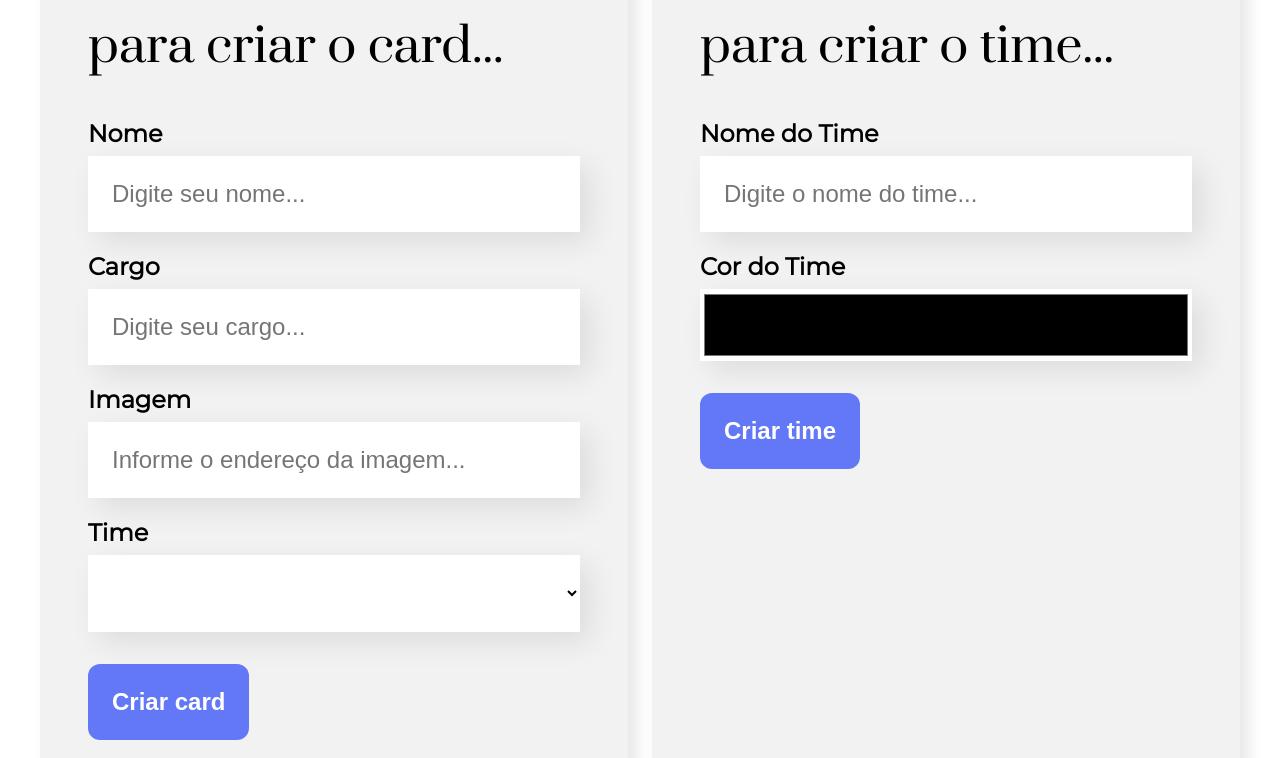
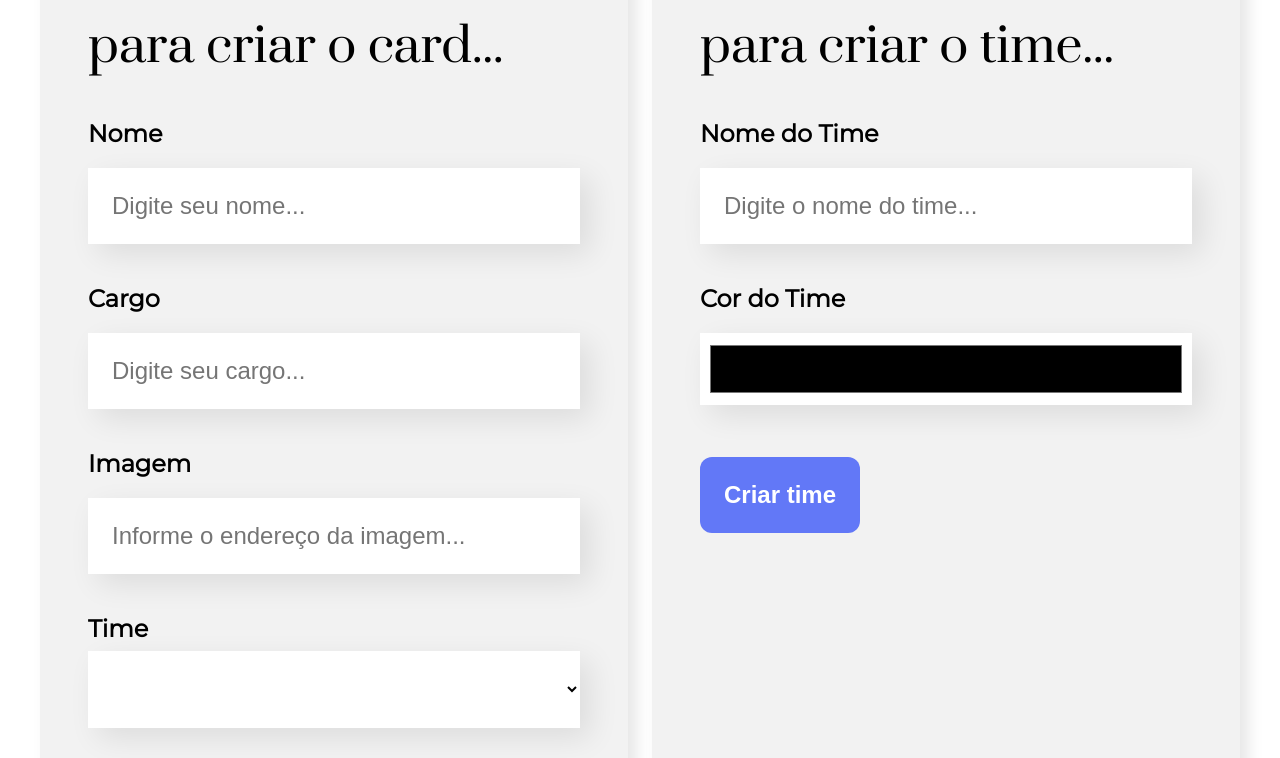
Before and after one commit to viniciussis/Organo_Project, a React (Create React App) app: page / in a window 1280 px wide. Shown: the part 693-1451 px from the top of the page. Built offline with nearby package versions, Linux system fonts and the light colour scheme; the HTML template or start-up script is replaced by a standard one.

Commit message:
v2.5
delete 'Color' component, leaving the component 'TextField' more generic

```diff
--- a/src/App.js
+++ b/src/App.js
@@ -36,10 +36,6 @@ function App() {
     )
   }
 
-  function favoriteMember(id) {
-
-  }
-
   return (
     <div className="App">
       <Banner/>
@@ -53,7 +49,6 @@ function App() {
         <Team
           onChanging={changingColor}
           members={members.filter(member => member.team === team.name)}
-          key={team.id}
           id={team.id}
           name={team.name}
           color={team.color}
--- a/src/components/Button/index.js
+++ b/src/components/Button/index.js
@@ -1,8 +1,8 @@
 import './Button.css'
 
-const Button = (props) => {
+const Button = ({children}) => {
   return (
-    <button className='button'>{props.children}</button>
+    <button className='button'>{children}</button>
   )
 }
 
--- a/src/components/Card/index.js
+++ b/src/components/Card/index.js
@@ -1,24 +1,24 @@
 import './Card.css';
 import { AiFillCloseCircle, AiFillHeart   } from "react-icons/ai";
 
-const Card = (props) => {
+const Card = ({ onDeleting, onFavorite, id, name, role, img, color }) => {
   return (
     <div className='card'>
       <AiFillCloseCircle
         className='delete'
         size={30}
-        onClick={() => props.onDeleting(props.id)}
+        onClick={() => onDeleting(id)}
       />
-      <div className='upSide' style={{backgroundColor: props.color}}>
-        <img src={props.img} alt={props.name}/>
+      <div className='upSide' style={{backgroundColor: color}}>
+        <img src={img} alt={name}/>
       </div>
       <div className='downSide'>
-        <h4 style={{color: props.color}}>{props.name}</h4>
-        <h5>{props.role}</h5>
+        <h4 style={{color: color}}>{name}</h4>
+        <h5>{role}</h5>
         <AiFillHeart
           className='favorite'
           size={30}
-          onClick={() => props.onFavorite(props.id)}/>
+          onClick={() => onFavorite(id)}/>
       </div>
     </div>
   )
--- a/src/components/Color/index.js
+++ /dev/null
@@ -1,17 +0,0 @@
-import './Color.css'
-
-const Color = (props) => {
-
-  const changing = (event) => {
-    props.onChange(event.target.value)
-  }
-
-  return (
-    <div className='input-color'>
-      <label htmlFor={props.label}>{props.label}</label>
-      <input type='color' value={props.value} onChange={changing} id={props.label} required={props.mandatory}/>
-    </div>
-  )
-}
-
-export default Color
--- a/src/components/Dropdown/index.js
+++ b/src/components/Dropdown/index.js
@@ -1,17 +1,17 @@
 import './Dropdown.css'
 
-const Dropdown = (props) => {
+const Dropdown = ({ value, mandatory, onChange, label, itens }) => {
 
   const changing = (event) => {
-    props.onChange(event.target.value)
+    onChange(event.target.value)
   }
 
   return (
     <div className='dropdown'>
-      <label htmlFor={props.label} >{props.label}</label>
-      <select value={props.value} id={props.label} required={props.mandatory} onChange={changing}>
+      <label htmlFor={label} >{label}</label>
+      <select value={value} id={label} required={mandatory} onChange={changing}>
         <option disabled style={{display:'none'}} ></option>
-        {props.itens.map(item => <option key={item}>{item}</option>)}
+        {itens.map(item => <option key={item}>{item}</option>)}
       </select>
     </div>
   )
--- a/src/components/Color/Color.css
+++ b/src/components/Field/Field.css
@@ -1,19 +1,24 @@
-.input-color {
+.field {
   margin: 20px 0px;
 }
 
-.input-color label {
+.field label {
   display: block;
-  margin-bottom: 8px;
   font-size: 24px;
   font-weight: 600;
 }
 
-.input-color input {
+.field input {
   box-shadow: 10px 10px 30px rgba(0, 0, 0, 0.09);
   background-color: white;
   border: none;
   box-sizing: border-box;
+  font-size: 24px;
+  padding: 24px;
   width: 100%;
+}
+
+.field-color input {
   height: 72px;
+  padding: 8px;
 }
--- /dev/null
+++ b/src/components/Field/index.js
@@ -0,0 +1,23 @@
+import './Field.css';
+
+const Field = ({ type = 'text', label, onChange, placeholder, mandatory = false, value }) => {
+
+  const changing = (event) => {
+    onChange(event.target.value)
+  }
+
+  return (
+    <div className={`field field-${type}`}>
+      <label htmlFor={label}>{label}</label>
+      <input className='field'
+        type={type}
+        value={value}
+        onChange={changing}
+        id={label}
+        required={mandatory}
+        placeholder={`${placeholder}`}/>
+    </div>
+  )
+}
+
+export default Field
--- a/src/components/Form/index.js
+++ b/src/components/Form/index.js
@@ -1,11 +1,10 @@
-import TextField from '../TextField'
+import Field from '../Field'
 import Dropdown from '../Dropdown'
 import Button from '../Button'
-import Color from '../Color'
 import './Form.css'
 import { useState } from 'react'
 
-const Form = (props) => {
+const Form = ({onSubmittingCard, onSubmittingTeam, teams}) => {
 
   const [name, setName] = useState('')
   const [role, setRole] = useState('')
@@ -16,7 +15,7 @@ const Form = (props) => {
 
   const submittingCard = (event) => {
     event.preventDefault()
-    props.onSubmittingCard({name, role, img, team})
+    onSubmittingCard({name, role, img, team})
     setImg('')
     setName('')
     setRole('')
@@ -25,7 +24,7 @@ const Form = (props) => {
 
   const submittingTeam = (event) => {
     event.preventDefault()
-    props.onSubmittingTeam({name: teamName, color: teamColor})
+    onSubmittingTeam({name: teamName, color: teamColor})
     setTeamName('')
   }
 
@@ -33,21 +32,21 @@ const Form = (props) => {
     <div className='forms'>
       <form onSubmit = {submittingCard} >
         <h2>Preencha os dados para criar o card...</h2>
-        <TextField value={name} mandatory label='Nome' onChange={name => setName(name)}
+        <Field type='text' value={name} mandatory label='Nome' onChange={name => setName(name)}
           placeholder='Digite seu nome...'/>
-        <TextField value={role} mandatory label='Cargo' onChange={role => setRole(role)}
+        <Field type='text' value={role} mandatory label='Cargo' onChange={role => setRole(role)}
           placeholder='Digite seu cargo...'/>
-        <TextField value={img} label='Imagem' onChange={img => setImg(img)}
+        <Field type='text' value={img} label='Imagem' onChange={img => setImg(img)}
           placeholder='Informe o endereço da imagem...'/>
         <Dropdown value={team} mandatory onChange={team => setTeam(team)}
-          label='Time' itens={props.teams}/>
+          label='Time' itens={teams}/>
         <Button>Criar card</Button>
       </form>
       <form onSubmit={submittingTeam}>
         <h2>Preencha os dados para criar o time...</h2>
-        <TextField value={teamName} mandatory label='Nome do Time' onChange={teamName => setTeamName(teamName)}
+        <Field type='text' value={teamName} mandatory label='Nome do Time' onChange={teamName => setTeamName(teamName)}
           placeholder='Digite o nome do time...'/>
-        <Color value={teamColor} label='Cor do Time' onChange={teamColor => setTeamColor(teamColor)}/>
+        <Field type='color' value={teamColor} label='Cor do Time' onChange={teamColor => setTeamColor(teamColor)}/>
         <Button>Criar time</Button>
       </form>
     </div>
--- a/src/components/Team/index.js
+++ b/src/components/Team/index.js
@@ -2,23 +2,23 @@ import './Team.css'
 import Card from '../Card'
 import hexToRgba from 'hex-to-rgba'
 
-const Team = (props) => {
+const Team = ({ onChanging, members, id, name, color, onDeleting, onFavorite }) => {
   return (
-    (props.members.length > 0) &&
-    <section className='team' style={{backgroundColor: hexToRgba(props.color, 0.5)}}>
-      <input type="color" value={props.color} onChange={event => props.onChanging(event.target.value, props.id)}/>
-      <h3 style={{borderColor: props.color}}>{props.name}</h3>
+    (members.length > 0) &&
+    <section className='team' style={{backgroundColor: hexToRgba(color, 0.5)}}>
+      <input type="color" value={color} onChange={event => onChanging(event.target.value, id)}/>
+      <h3 style={{borderColor: color}}>{name}</h3>
       <div className='members'>
-        {props.members.map(member =>
+        {members.map(member =>
           <Card
-            onDeleting={props.onDeleting}
-            onFavorite={props.onFavorite}
             key={member.id}
+            onDeleting={onDeleting}
+            onFavorite={onFavorite}
             id={member.id}
             name={member.name}
             role={member.role}
             img={member.img}
-            color={props.color}
+            color={color}
           />
         )}
       </div>
--- a/src/components/TextField/TextField.css
+++ /dev/null
@@ -1,20 +0,0 @@
-.text-field {
-  margin: 20px 0px;
-}
-
-.text-field label {
-  display: block;
-  margin-bottom: 8px;
-  font-size: 24px;
-  font-weight: 600;
-}
-
-.text-field input {
-  box-shadow: 10px 10px 30px rgba(0, 0, 0, 0.09);
-  background-color: white;
-  border: none;
-  box-sizing: border-box;
-  font-size: 24px;
-  padding: 24px;
-  width: 100%;
-}
--- a/src/components/TextField/index.js
+++ /dev/null
@@ -1,17 +0,0 @@
-import './TextField.css';
-
-const TextField = (props) => {
-
-  const changing = (event) => {
-    props.onChange(event.target.value)
-  }
-
-  return (
-    <div className='text-field'>
-      <label htmlFor={props.label}>{props.label}</label>
-      <input value={props.value} onChange={changing} id={props.label} required={props.mandatory} placeholder={`${props.placeholder}`}/>
-    </div>
-  )
-}
-
-export default TextField
```
